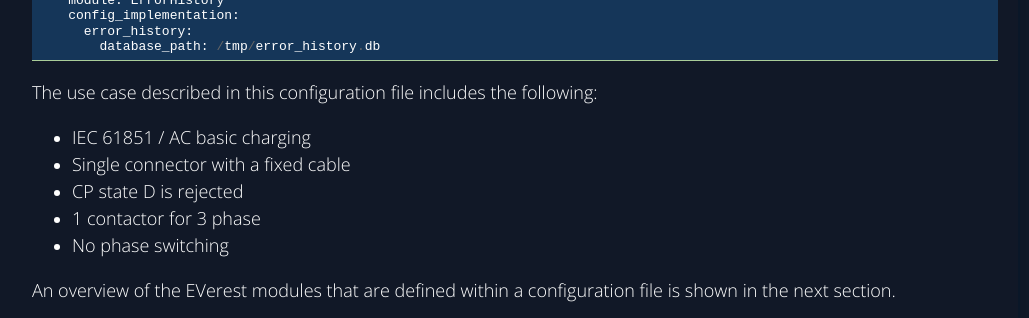
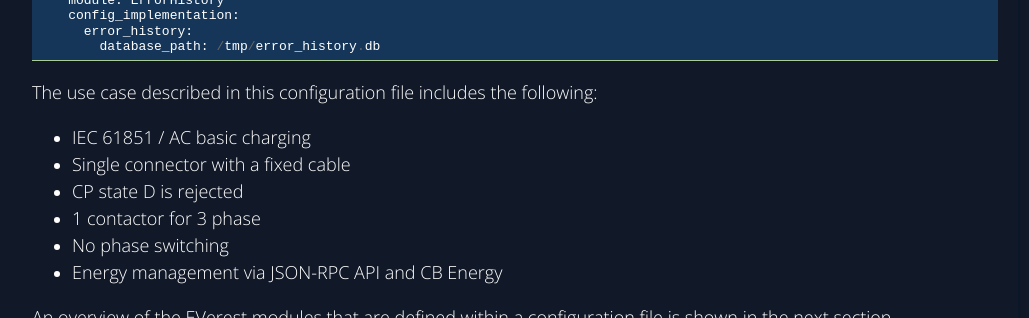
Before and after one commit to chargebyte/chargebyte-docs, a Sphinx documentation site: the page built from docs/source/everest_charging_stack.rst, in a window 1280 px wide and 900 px high, scrolled down 1720 px, cut to the strip 0-318 px from the top of the window. Shown: the whole strip, without its empty margins (218-1247 px from the left). Built offline with Sphinx 7.4.7, drawn with Linux system fonts in a browser that asks for light colours.

Commit message:
Add energy management use case to bsp-only.yaml description
Signed-off-by: Fabian Hartung <fabian.hartung@chargebyte.com>

```diff
--- a/docs/source/everest_charging_stack.rst
+++ b/docs/source/everest_charging_stack.rst
@@ -19,6 +19,7 @@ The use case described in this configuration file includes the following:
 * CP state D is rejected
 * 1 contactor for 3 phase
 * No phase switching
+* Energy management via JSON-RPC API and CB Energy
 
 An overview of the EVerest modules that are defined within a configuration file is shown in the next section.
 
```
